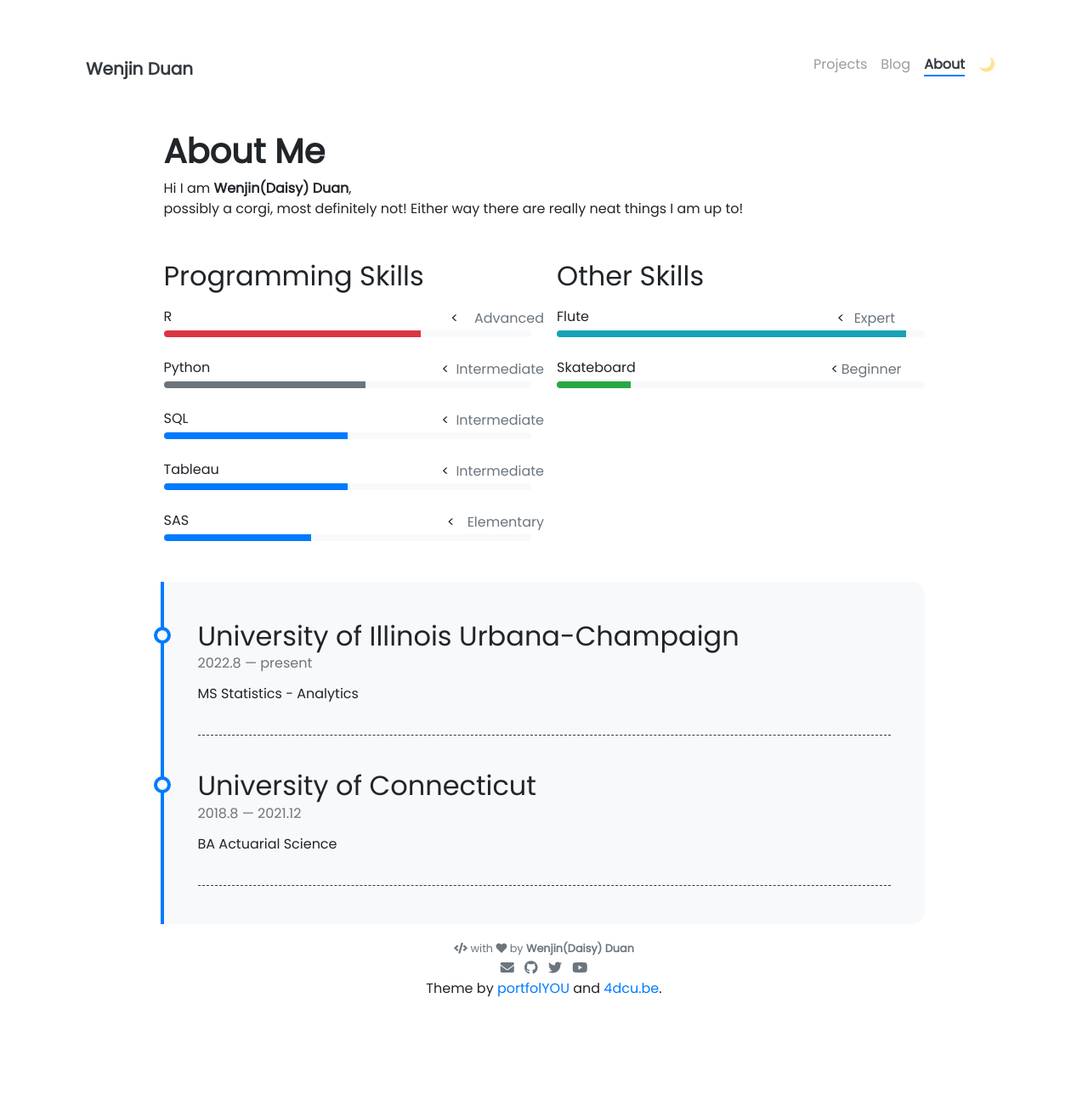
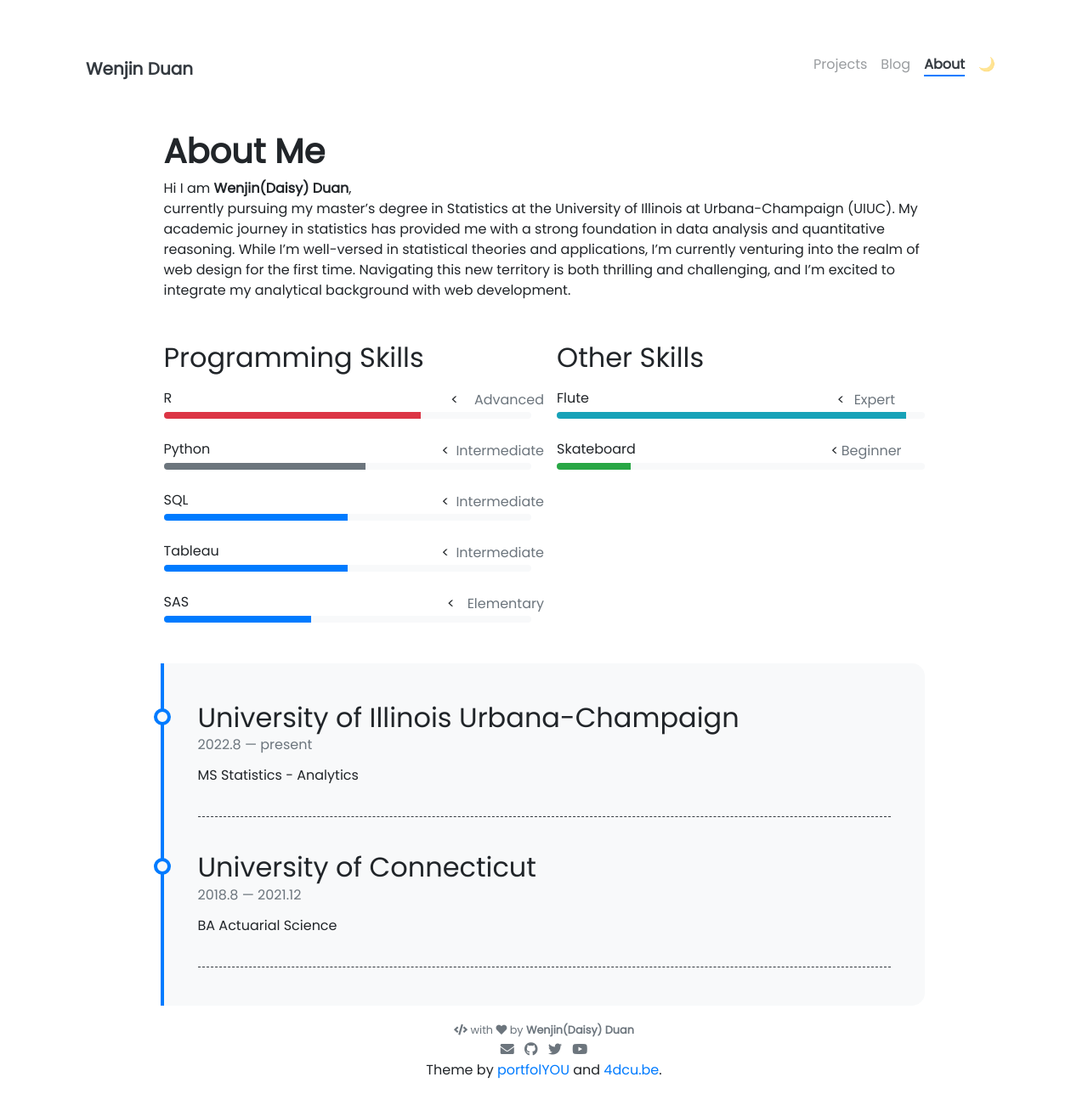
Before and after one commit to WenjinD/WenjinD.github.io, a Jekyll site: the page built from pages/about.md, in a window 1280 px wide. Shown: the whole page at 85% size. Built offline with Jekyll 4.4.1, drawn with Linux system fonts in a browser that asks for light colours; nearby versions of some CDN libraries; before the commit the page ends 1192 px from its top, so only the background shows below that.

Commit message:
Update about.md

```diff
--- a/pages/about.md
+++ b/pages/about.md
@@ -8,7 +8,7 @@ weight: 3
 # **About Me**
 
 Hi I am **{{ site.author.name }}**,<br>
-possibly a corgi, most definitely not!  Either way there are really neat things I am up to!
+currently pursuing my master's degree in Statistics at the University of Illinois at Urbana-Champaign (UIUC). My academic journey in statistics has provided me with a strong foundation in data analysis and quantitative reasoning. While I'm well-versed in statistical theories and applications, I'm currently venturing into the realm of web design for the first time. Navigating this new territory is both thrilling and challenging, and I'm excited to integrate my analytical background with web development.
 
 <div class="row">
 {% include about/skills.html title="Programming Skills" source=site.data.programming-skills %}
```
